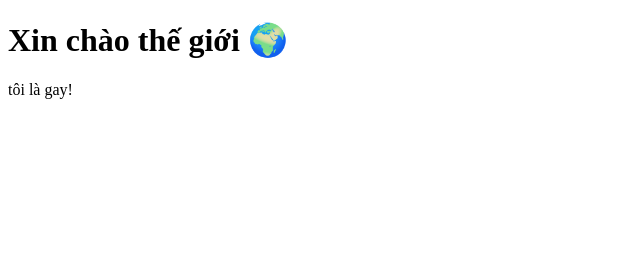
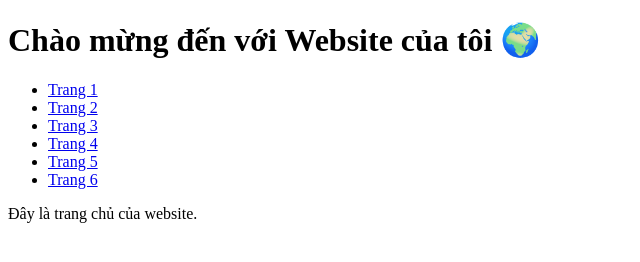
Before and after one commit to trantrinhyeuem-stack/trinhtc25tha.cdmd.edu.vng, a plain HTML site: page index.html in a window 1280 px wide. Shown: the whole page, without its empty margins (0-640 px from the left). Drawn offline with Linux system fonts and the light colour scheme.

Commit message:
Update index.html for homepage content and structure

```diff
--- a/index.html
+++ b/index.html
@@ -1,10 +1,21 @@
 <!DOCTYPE html>
 <html>
 <head>
-  <title>Trang Web Đầu Tiên</title>
+    <meta charset="UTF-8">
+    <title>Trang Chủ</title>
 </head>
 <body>
-  <h1>Xin chào thế giới 🌍</h1>
-  <p> tôi là gay!</p>
+    <h1>Chào mừng đến với Website của tôi 🌍</h1>
+    <nav>
+        <ul>
+            <li><a href="page1.html">Trang 1</a></li>
+            <li><a href="page2.html">Trang 2</a></li>
+            <li><a href="page3.html">Trang 3</a></li>
+            <li><a href="page4.html">Trang 4</a></li>
+            <li><a href="page5.html">Trang 5</a></li>
+            <li><a href="page6.html">Trang 6</a></li>
+        </ul>
+    </nav>
+    <p>Đây là trang chủ của website.</p>
 </body>
 </html>
```
